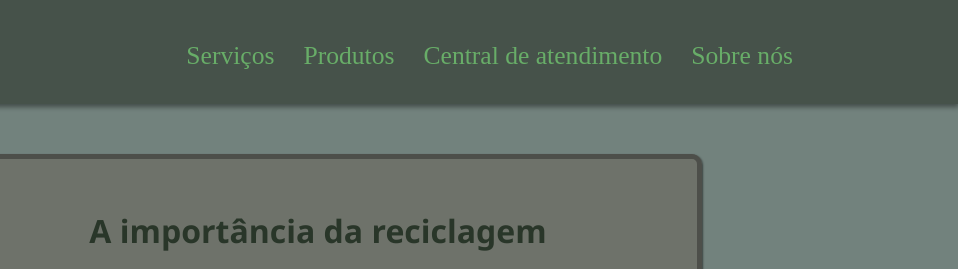
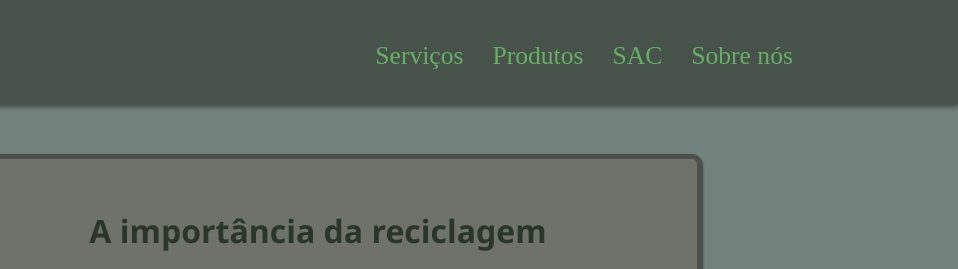
Before and after one commit to matcbv/HTML5_CSS3, a plain HTML site: page Módulo_02/projeto_modulo-02/index.html in a window 1280 px wide. Shown: the top 269 px of the page, 322-1280 px from the left. Drawn offline with Linux system fonts and the light colour scheme.

Commit message:
Atualização NAV

```diff
--- a/Módulo_02/projeto_modulo-02/index.html
+++ b/Módulo_02/projeto_modulo-02/index.html
@@ -17,7 +17,7 @@
         <nav>
             <a href="#">Serviços</a>
             <a href="#">Produtos</a>
-            <a href="#">Central de atendimento</a>
+            <a href="#">SAC</a>
             <a href="#">Sobre nós</a>
         </nav>
     </header>
```
